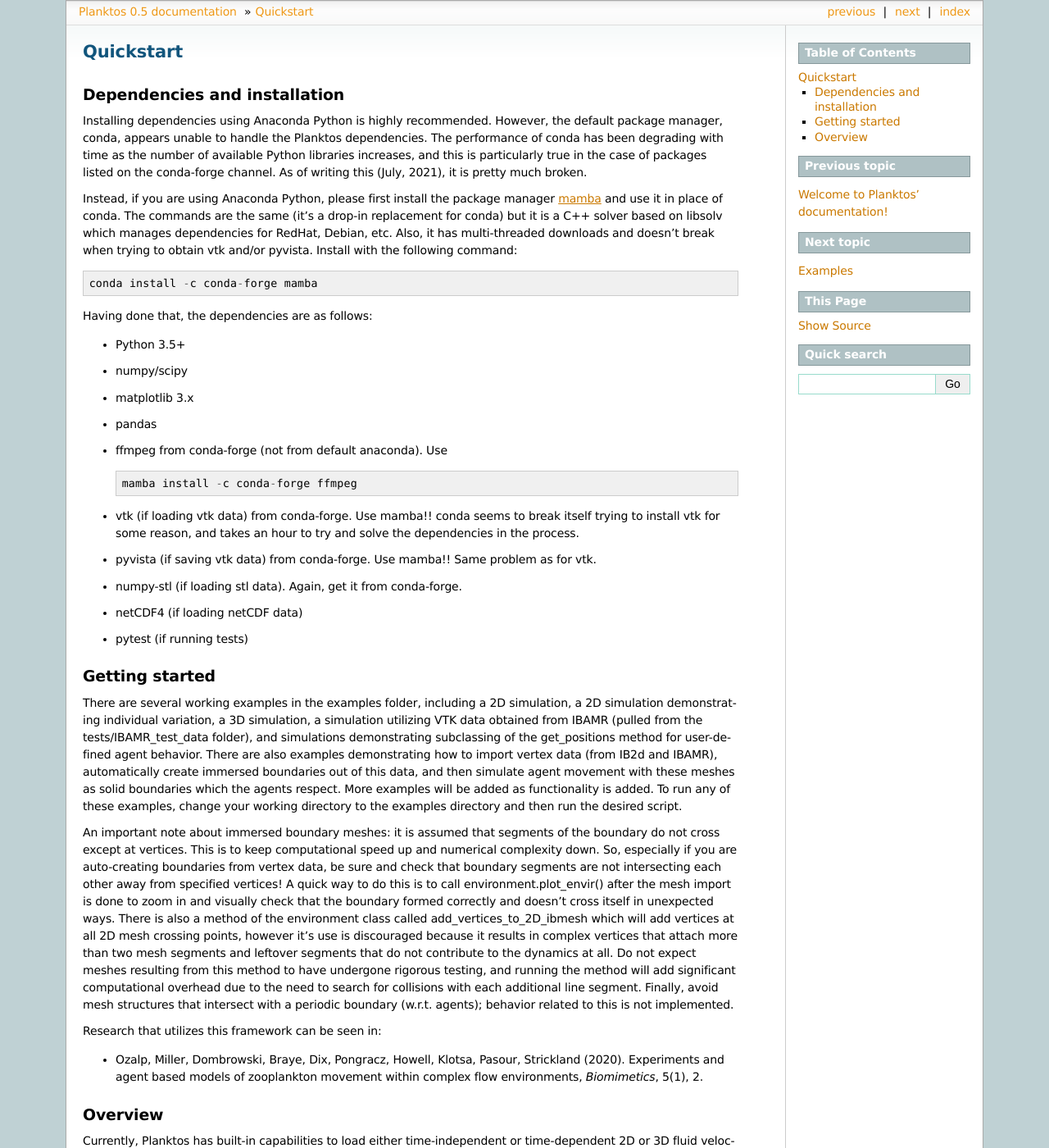
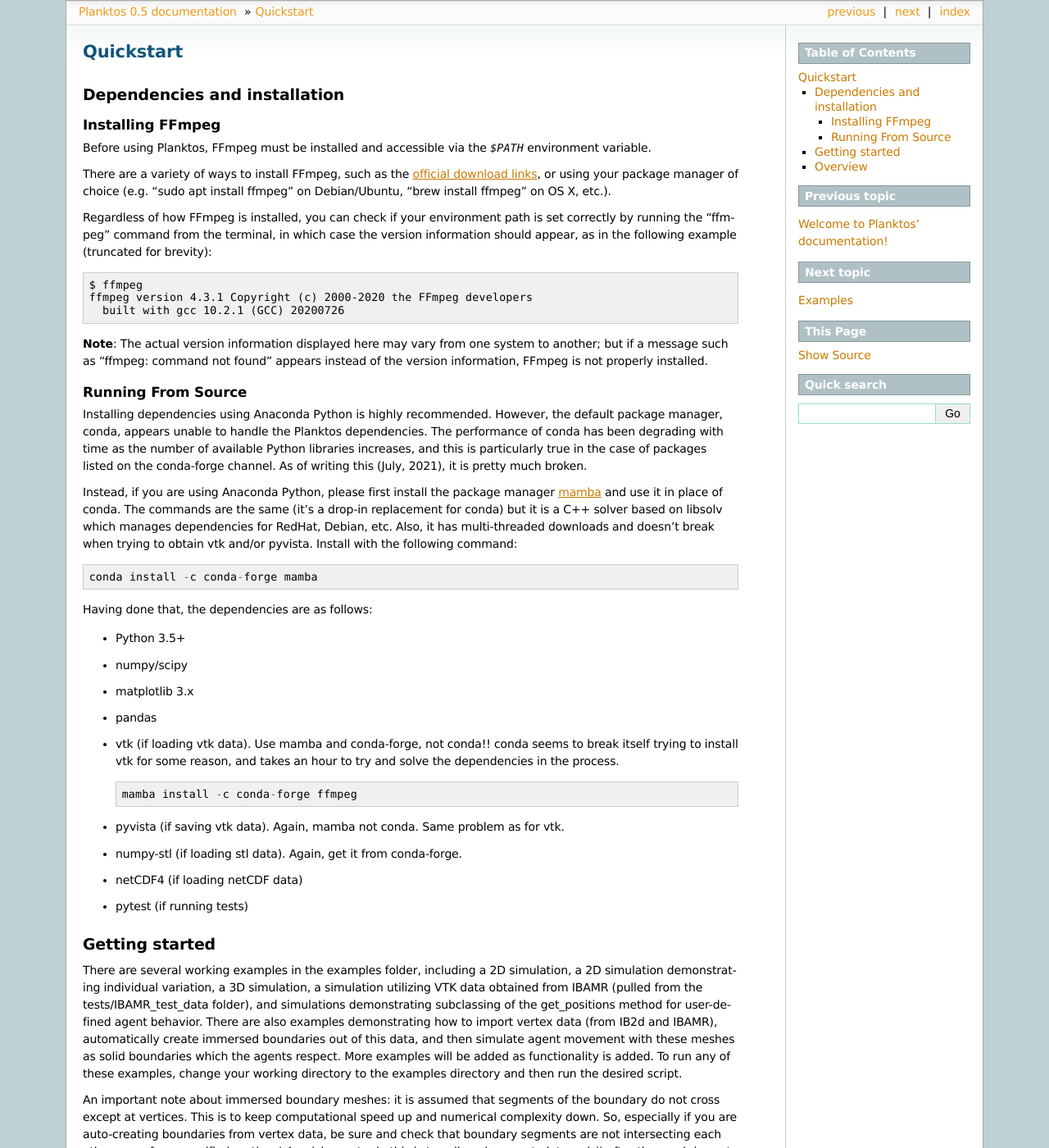
Before and after one commit to mountaindust/Planktos, a Sphinx documentation site: the page built from docs/quickstart.rst, in a window 1280 px wide and 1400 px high. Shown: the whole window at 82% size. Built offline with Sphinx 7.4.7, drawn with Linux system fonts in a browser that asks for light colours.

Commit message:
Corrects FFmpeg dependency info

```diff
--- a/docs/quickstart.rst
+++ b/docs/quickstart.rst
@@ -3,6 +3,33 @@
 
 Dependencies and installation
 -----------------------------
+
+Installing FFmpeg
+~~~~~~~~~~~~~~~~~
+
+Before using Planktos, FFmpeg must be installed and accessible via the `$PATH`
+environment variable.
+
+There are a variety of ways to install FFmpeg, such as the
+`official download links <https://ffmpeg.org/download.html>`_, or using your
+package manager of choice (e.g. "sudo apt install ffmpeg" on Debian/Ubuntu,
+"brew install ffmpeg" on OS X, etc.).
+
+Regardless of how FFmpeg is installed, you can check if your environment path is
+set correctly by running the "ffmpeg" command from the terminal, in which case
+the version information should appear, as in the following example (truncated
+for brevity): ::
+
+    $ ffmpeg
+    ffmpeg version 4.3.1 Copyright (c) 2000-2020 the FFmpeg developers
+      built with gcc 10.2.1 (GCC) 20200726
+
+**Note**: The actual version information displayed here may vary from one
+system to another; but if a message such as "ffmpeg: command not found" appears
+instead of the version information, FFmpeg is not properly installed.
+
+Running From Source
+~~~~~~~~~~~~~~~~~~~
 
 Installing dependencies using Anaconda Python is highly recommended.
 However, the default package manager, conda, appears unable to handle the
@@ -26,14 +53,13 @@
 - numpy/scipy
 - matplotlib 3.x
 - pandas
-- ffmpeg from conda-forge (not from default anaconda). Use ::
+- vtk (if loading vtk data). Use mamba and conda-forge, not conda!! conda seems
+  to break itself trying to install vtk for some reason, and takes an hour to try
+  and solve the dependencies in the process. ::
 
     mamba install -c conda-forge ffmpeg
 
-- vtk (if loading vtk data) from conda-forge. Use mamba!! conda seems to
-  break itself trying to install vtk for some reason, and takes an hour to try
-  and solve the dependencies in the process.
-- pyvista (if saving vtk data) from conda-forge. Use mamba!! Same problem
+- pyvista (if saving vtk data). Again, mamba not conda. Same problem
   as for vtk.
 - numpy-stl (if loading stl data). Again, get it from conda-forge.
 - netCDF4 (if loading netCDF data)
```
Also changed, not shown: README.md (+23 -3 lines).
